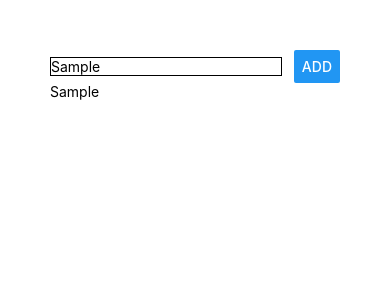
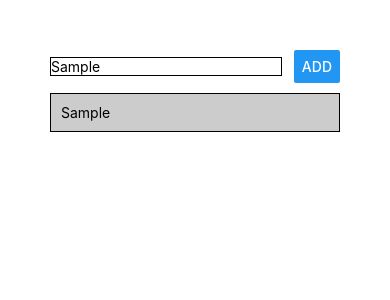
Before and after one commit to onTheDL/rn-refresh, a React Native app: screen / in a window 390 px wide. Both pictures are taken after typing "Sample" into the empty fields and a click on the button "ADD". Shown: the top 300 px of the page. Built offline with nearby package versions, Linux system fonts and the light colour scheme.

Commit message:
Add basic styling to list items

```diff
--- a/App.js
+++ b/App.js
@@ -26,7 +26,10 @@ export default function App() {
       <View>
 
           {courseGoals.map(courseGoal => (
-            <Text key={courseGoal}>{courseGoal}</Text>
+            <View key={courseGoal} style={styles.listItems}>
+              <Text >{courseGoal}</Text>
+            </View>
+
           ))}
 
 
@@ -50,4 +53,11 @@ const styles = StyleSheet.create({
     borderWidth: 1,
     width: "80%",
   },
+  listItems: {
+    padding: 10,
+    marginVertical: 10,
+    backgroundColor: "#ccc",
+    borderColor: "black",
+    borderWidth: 1
+  }
 });
```
